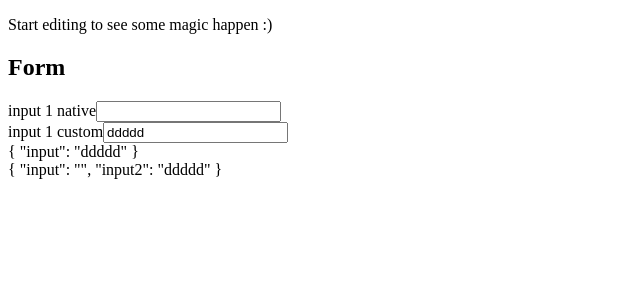
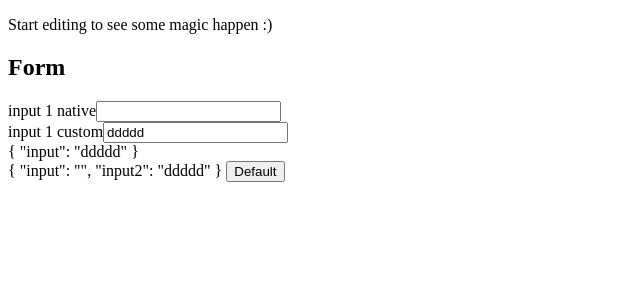
Before and after one commit to meDavid/angular-cva, an Angular app: page / in a window 1280 px wide. Shown: the top 300 px of the page, without its empty margins (0-640 px from the left). Built offline with nearby package versions, Linux system fonts and the light colour scheme.

Commit message:
Add button

```diff
--- a/src/app/app.component.html
+++ b/src/app/app.component.html
@@ -13,6 +13,6 @@
   </div>
   {{form.value | json}}
 
-
+  <button (click)="form.setValue({input:'aap', input2:'banaan'}, {emitEvent: false})">Default</button>
 
 </form>
```
